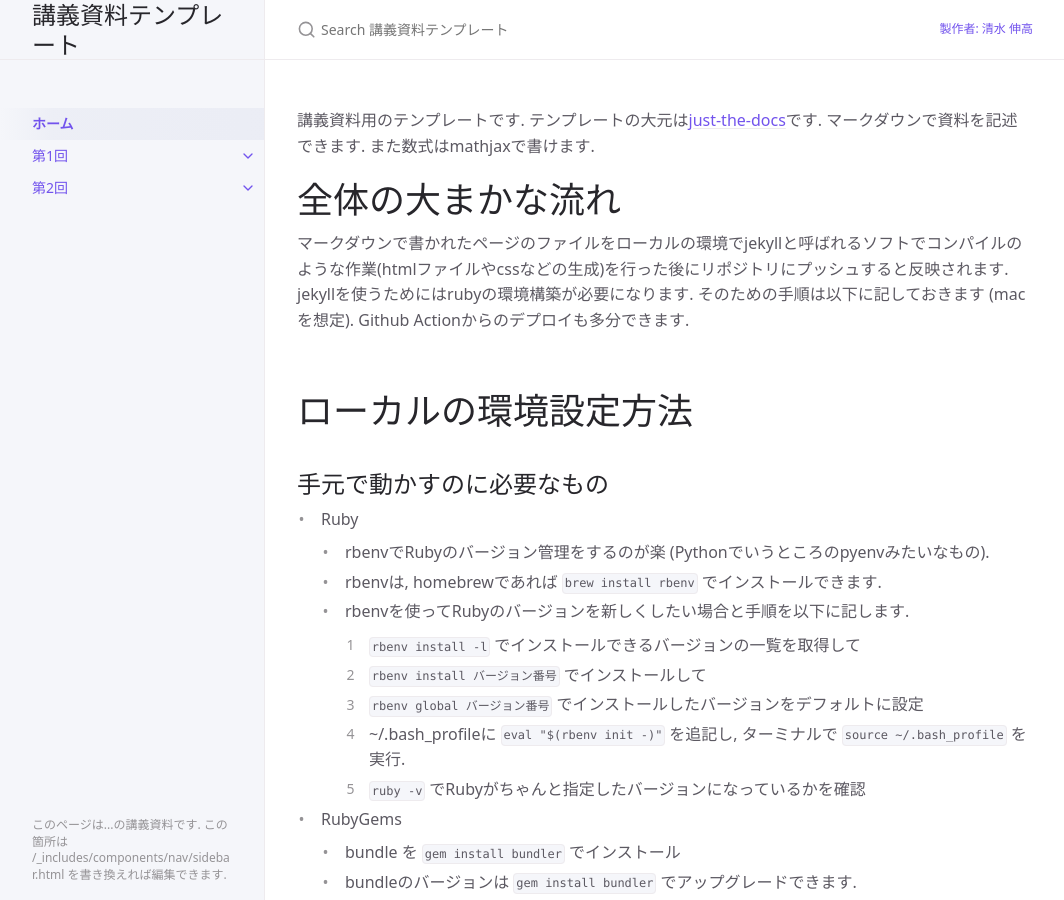
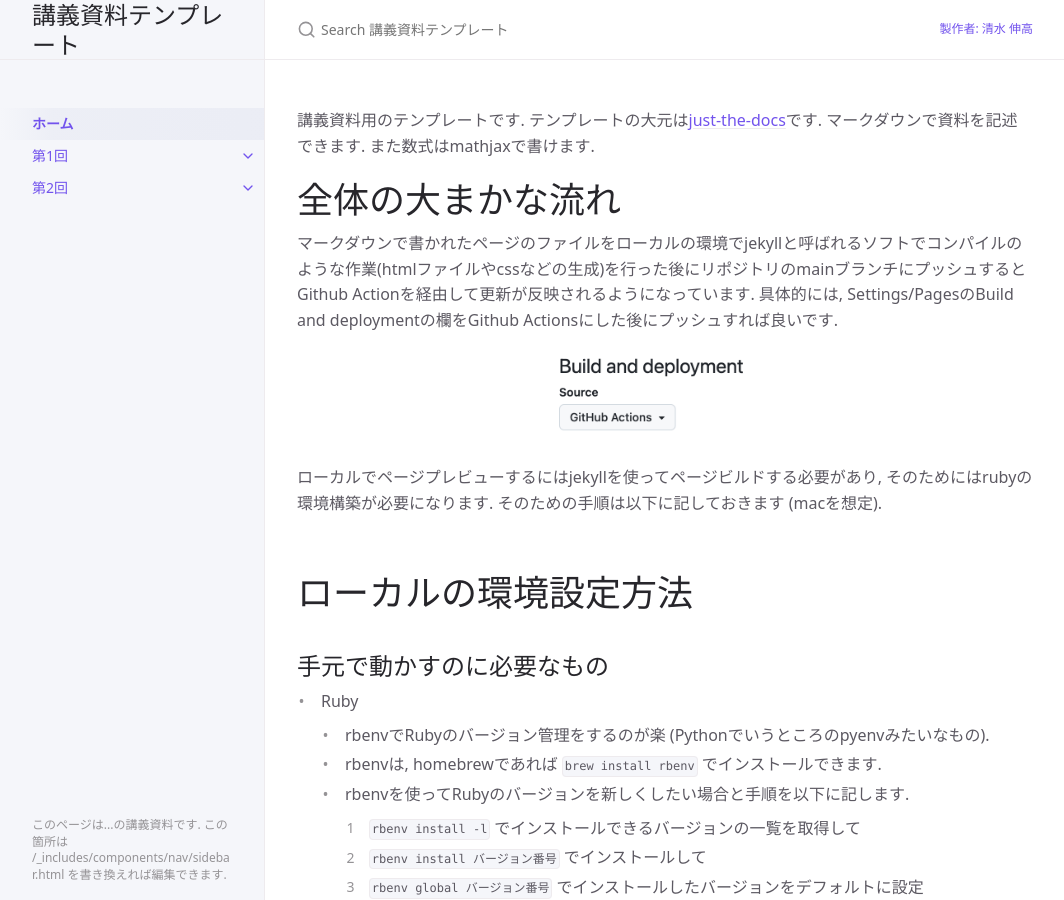
Before and after one commit to NobutakaShimizu/lecture_template, a Jekyll site: the page built from index.md, in a window 1280 px wide and 900 px high. Shown: the whole window, without its empty margins (107-1171 px from the left). Built offline with Jekyll 4.4.1, drawn with Linux system fonts in a browser that asks for light colours; cached includes are drawn as plain includes; formulas are drawn with MathJax 3.

Commit message:
index.mdとsearch-data.jsonの内容を更新し、GitHub Actionsを経由したデプロイ手順を明確化

```diff
--- a/index.md
+++ b/index.md
@@ -11,9 +11,14 @@ description: "講義トップ"
 
 # 全体の大まかな流れ
 
-マークダウンで書かれたページのファイルをローカルの環境でjekyllと呼ばれるソフトでコンパイルのような作業(htmlファイルやcssなどの生成)を行った後にリポジトリにプッシュすると反映されます.
-jekyllを使うためにはrubyの環境構築が必要になります. そのための手順は以下に記しておきます (macを想定).
-Github Actionからのデプロイも多分できます.
+マークダウンで書かれたページのファイルをローカルの環境でjekyllと呼ばれるソフトでコンパイルのような作業(htmlファイルやcssなどの生成)を行った後にリポジトリのmainブランチにプッシュするとGithub Actionを経由して更新が反映されるようになっています.
+具体的には, Settings/PagesのBuild and deploymentの欄をGithub Actionsにした後にプッシュすれば良いです.
+
+{: align="center"}
+![Github Actionの設定](assets/images/setting.png){: width="30%"}
+
+ローカルでページプレビューするにはjekyllを使ってページビルドする必要があり, そのためにはrubyの環境構築が必要になります. そのための手順は以下に記しておきます (macを想定).
+
 
 # ローカルの環境設定方法
 
```
Also changed, not shown: assets/images/deploy_setting.png (deleted), assets/images/setting.png (added), 5 other files.
